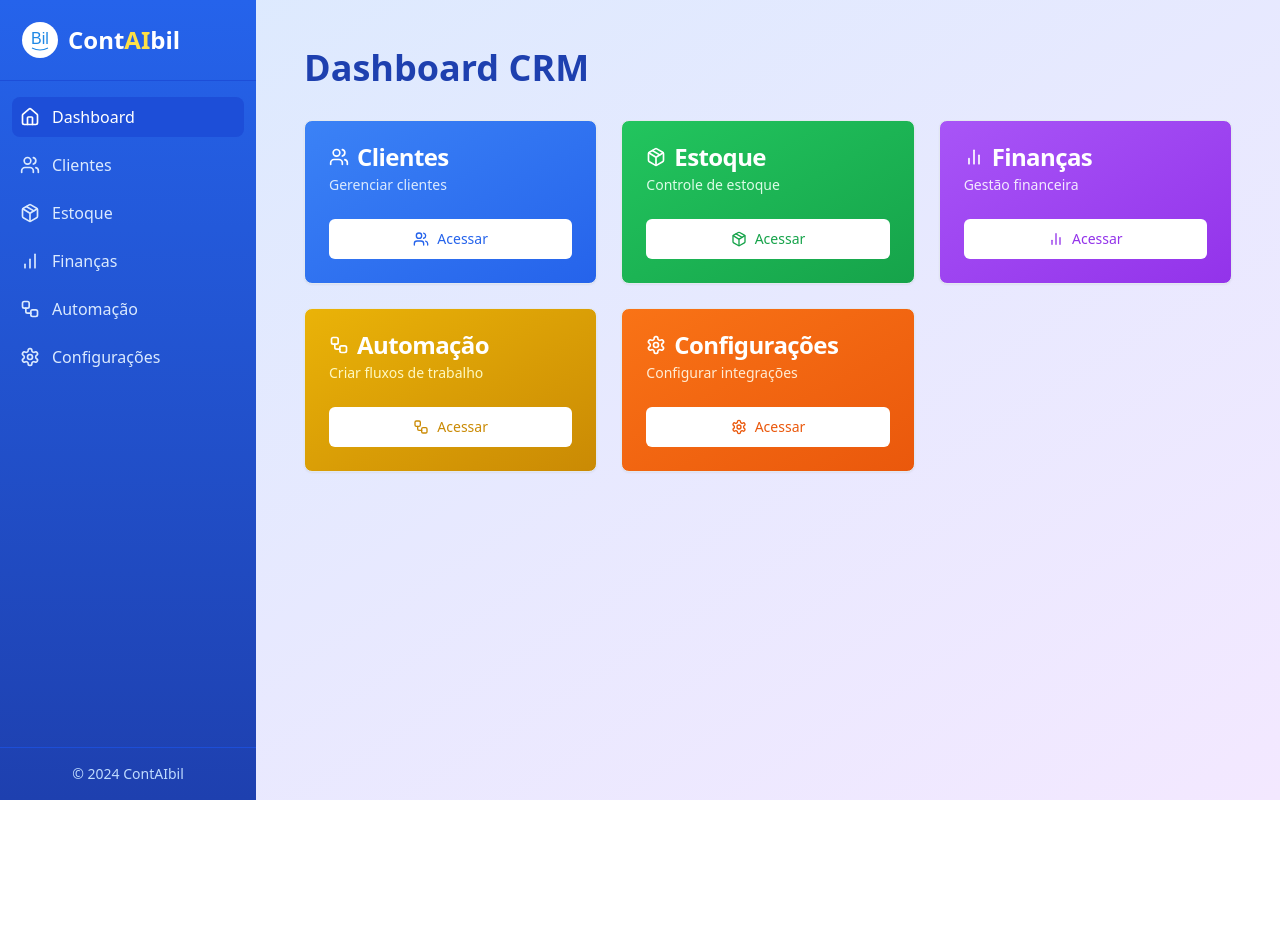
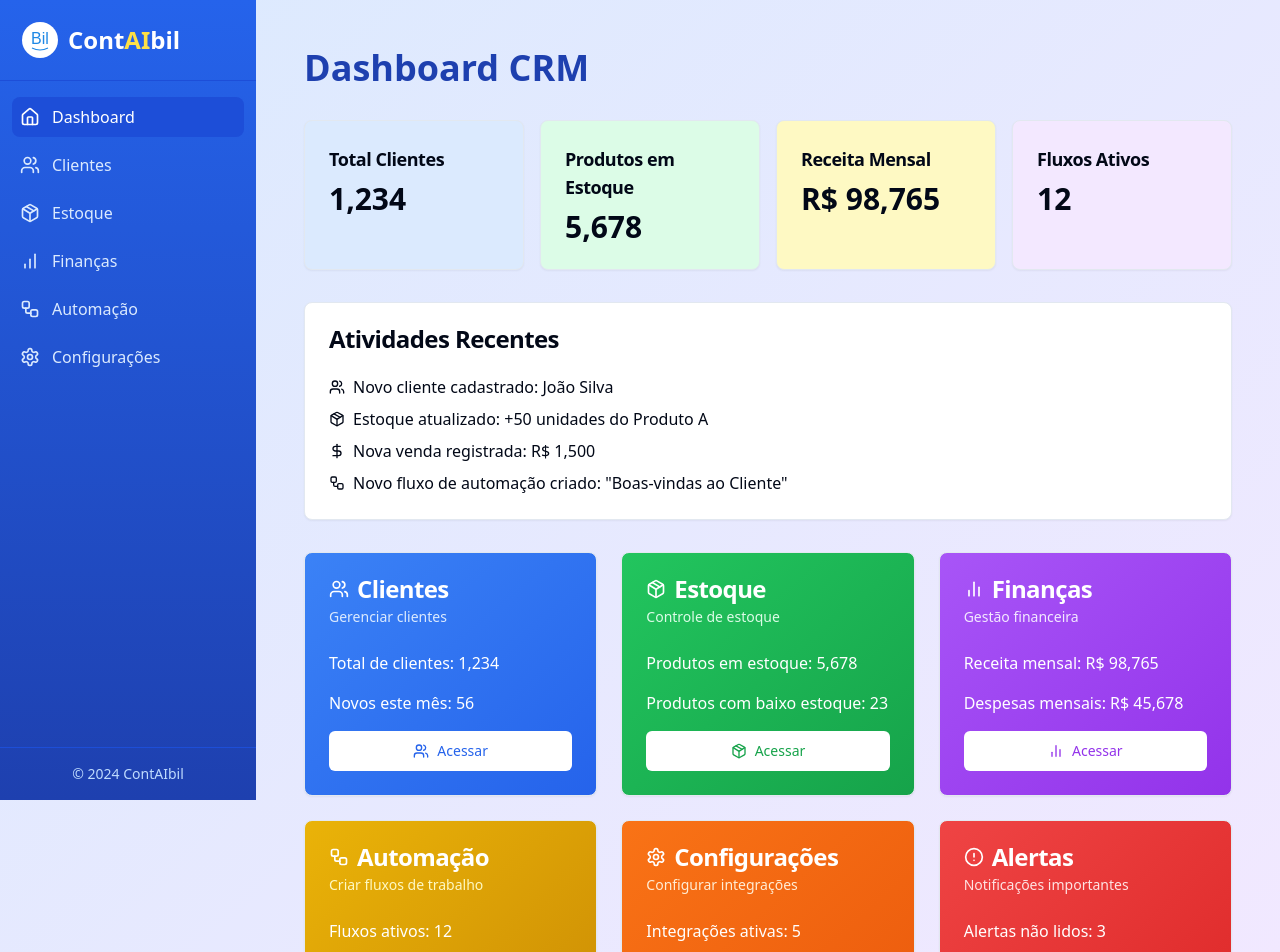
Before and after one commit to rafaelgonnect/client-nexus-hub-73, a React (Vite) app: page / in a window 1280 px wide. Shown: the top 952 px of the page. Before the commit the page ends 800 px from the top, so only its background shows below. Built offline with nearby package versions, Linux system fonts and the light colour scheme.

Commit message:
Enhance dashboard with additional features
Improved the dashboard by adding more information and functionalities based on the existing features of the application.
[skip gpt_engineer]

```diff
--- a/src/pages/Index.jsx
+++ b/src/pages/Index.jsx
@@ -2,12 +2,77 @@ import React from 'react';
 import { Link } from 'react-router-dom';
 import { Button } from "@/components/ui/button";
 import { Card, CardHeader, CardTitle, CardDescription, CardContent } from "@/components/ui/card";
-import { Users, Package, BarChart2, Settings, Workflow } from 'lucide-react';
+import { Users, Package, BarChart2, Settings, Workflow, DollarSign, ShoppingCart, AlertCircle } from 'lucide-react';
 
 const Index = () => {
   return (
     <div className="container mx-auto p-4">
       <h1 className="text-4xl font-bold mb-8 text-blue-800">Dashboard CRM</h1>
+
+      {/* Summary Section */}
+      <div className="grid grid-cols-1 sm:grid-cols-2 lg:grid-cols-4 gap-4 mb-8">
+        <Card className="bg-blue-100">
+          <CardHeader className="pb-2">
+            <CardTitle className="text-lg">Total Clientes</CardTitle>
+          </CardHeader>
+          <CardContent>
+            <p className="text-3xl font-bold">1,234</p>
+          </CardContent>
+        </Card>
+        <Card className="bg-green-100">
+          <CardHeader className="pb-2">
+            <CardTitle className="text-lg">Produtos em Estoque</CardTitle>
+          </CardHeader>
+          <CardContent>
+            <p className="text-3xl font-bold">5,678</p>
+          </CardContent>
+        </Card>
+        <Card className="bg-yellow-100">
+          <CardHeader className="pb-2">
+            <CardTitle className="text-lg">Receita Mensal</CardTitle>
+          </CardHeader>
+          <CardContent>
+            <p className="text-3xl font-bold">R$ 98,765</p>
+          </CardContent>
+        </Card>
+        <Card className="bg-purple-100">
+          <CardHeader className="pb-2">
+            <CardTitle className="text-lg">Fluxos Ativos</CardTitle>
+          </CardHeader>
+          <CardContent>
+            <p className="text-3xl font-bold">12</p>
+          </CardContent>
+        </Card>
+      </div>
+
+      {/* Recent Activities */}
+      <Card className="mb-8">
+        <CardHeader>
+          <CardTitle>Atividades Recentes</CardTitle>
+        </CardHeader>
+        <CardContent>
+          <ul className="space-y-2">
+            <li className="flex items-center">
+              <Users className="mr-2" size={16} />
+              <span>Novo cliente cadastrado: João Silva</span>
+            </li>
+            <li className="flex items-center">
+              <Package className="mr-2" size={16} />
+              <span>Estoque atualizado: +50 unidades do Produto A</span>
+            </li>
+            <li className="flex items-center">
+              <DollarSign className="mr-2" size={16} />
+              <span>Nova venda registrada: R$ 1,500</span>
+            </li>
+            <li className="flex items-center">
+              <Workflow className="mr-2" size={16} />
+              <span>Novo fluxo de automação criado: "Boas-vindas ao Cliente"</span>
+            </li>
+          </ul>
+        </CardContent>
+      </Card>
+
+      {/* Main Modules */}
       <div className="grid grid-cols-1 sm:grid-cols-2 lg:grid-cols-3 gap-6">
         <Card className="bg-gradient-to-br from-blue-500 to-blue-600 text-white">
           <CardHeader>
@@ -15,6 +80,8 @@ const Index = () => {
             <CardDescription className="text-blue-100">Gerenciar clientes</CardDescription>
           </CardHeader>
           <CardContent>
+            <p className="mb-4">Total de clientes: 1,234</p>
+            <p className="mb-4">Novos este mês: 56</p>
             <Link to="/clientes">
               <Button className="w-full bg-white text-blue-600 hover:bg-blue-100">
                 <Users className="mr-2" size={16} /> Acessar
@@ -28,6 +95,8 @@ const Index = () => {
             <CardDescription className="text-green-100">Controle de estoque</CardDescription>
           </CardHeader>
           <CardContent>
+            <p className="mb-4">Produtos em estoque: 5,678</p>
+            <p className="mb-4">Produtos com baixo estoque: 23</p>
             <Link to="/estoque">
               <Button className="w-full bg-white text-green-600 hover:bg-green-100">
                 <Package className="mr-2" size={16} /> Acessar
@@ -41,6 +110,8 @@ const Index = () => {
             <CardDescription className="text-purple-100">Gestão financeira</CardDescription>
           </CardHeader>
           <CardContent>
+            <p className="mb-4">Receita mensal: R$ 98,765</p>
+            <p className="mb-4">Despesas mensais: R$ 45,678</p>
             <Link to="/financas">
               <Button className="w-full bg-white text-purple-600 hover:bg-purple-100">
                 <BarChart2 className="mr-2" size={16} /> Acessar
@@ -54,6 +125,8 @@ const Index = () => {
             <CardDescription className="text-yellow-100">Criar fluxos de trabalho</CardDescription>
           </CardHeader>
           <CardContent>
+            <p className="mb-4">Fluxos ativos: 12</p>
+            <p className="mb-4">Ações automatizadas este mês: 1,234</p>
             <Link to="/automacao">
               <Button className="w-full bg-white text-yellow-600 hover:bg-yellow-100">
                 <Workflow className="mr-2" size={16} /> Acessar
@@ -67,11 +140,26 @@ const Index = () => {
             <CardDescription className="text-orange-100">Configurar integrações</CardDescription>
           </CardHeader>
           <CardContent>
+            <p className="mb-4">Integrações ativas: 5</p>
+            <p className="mb-4">Última atualização: 2 dias atrás</p>
             <Link to="/configuracoes">
               <Button className="w-full bg-white text-orange-600 hover:bg-orange-100">
                 <Settings className="mr-2" size={16} /> Acessar
               </Button>
             </Link>
+          </CardContent>
+        </Card>
+        <Card className="bg-gradient-to-br from-red-500 to-red-600 text-white">
+          <CardHeader>
+            <CardTitle className="flex items-center"><AlertCircle className="mr-2" size={20} /> Alertas</CardTitle>
+            <CardDescription className="text-red-100">Notificações importantes</CardDescription>
+          </CardHeader>
+          <CardContent>
+            <p className="mb-4">Alertas não lidos: 3</p>
+            <p className="mb-4">Prioridade alta: 1</p>
+            <Button className="w-full bg-white text-red-600 hover:bg-red-100">
+              <AlertCircle className="mr-2" size={16} /> Ver Alertas
+            </Button>
           </CardContent>
         </Card>
       </div>
```
